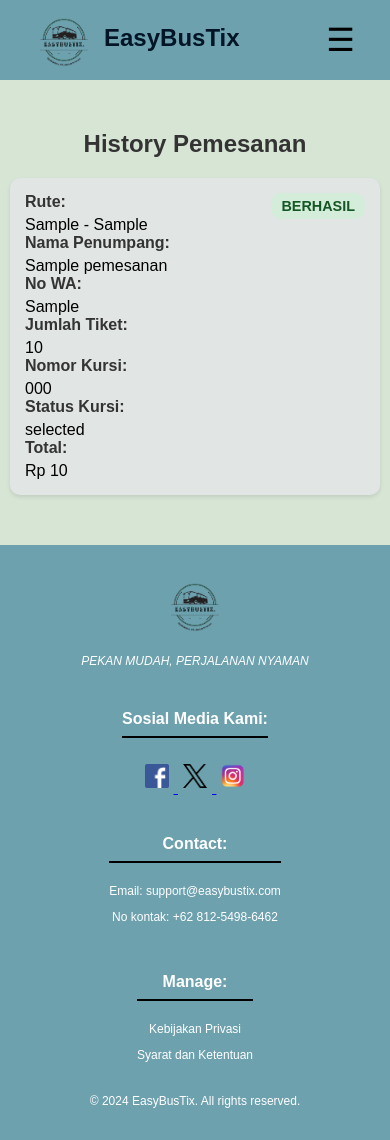
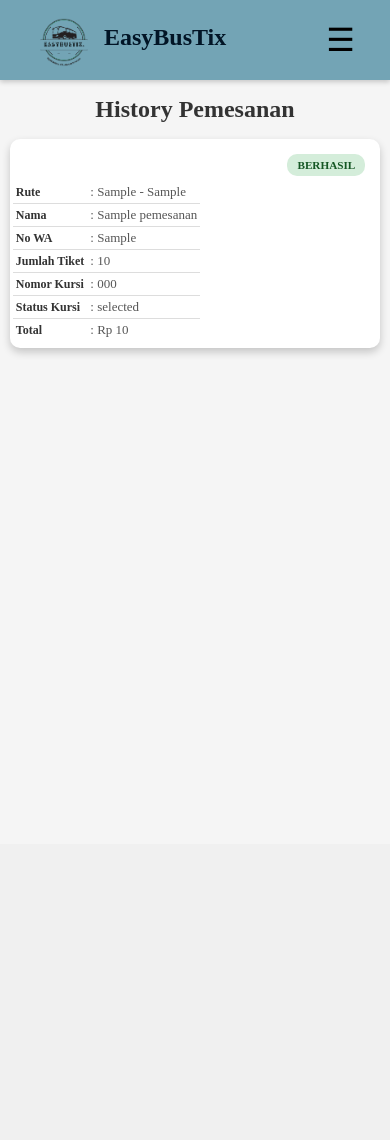
Before and after one commit to andreandri/caps, a PHP site: page /history.php in a window 390 px wide. After the commit the page ends 354 px from the top, so only its background shows below. Run offline with PHP 8.4, Linux system fonts and the light colour scheme; the visitor is signed in with stand-in values (Sample User, id 1); tables that the repository leaves empty or names only in its code hold one stand-in row (values such as "Sample post").

Commit message:
tipis-tipis

```diff
--- a/history.css
+++ b/history.css
@@ -1,14 +1,27 @@
-body {
-    font-family: Arial, sans-serif;
-    background-color: #d7e5d5;
+* {
+  box-sizing: border-box;
   margin: 0;
   padding: 0;
 }
 
+body {
+  background-color: #f5f5f5;
+}
+
+main {
+  padding-top: 1rem;
+}
+
+header {
+  position: sticky;
+  top: 0;
+  z-index: 1000;
+  box-shadow: 0 2px 5px rgba(0, 0, 0, 0.2);
+}
+
 .container {
-    max-width: 800px;
-    margin: 20px auto;
-    padding: 10px;
+  width: 100%;
+  place-self: center;
 }
 
 h2 {
@@ -17,36 +30,133 @@ body {
 }
 
 .detail {
-    background-color: #e1e5e4;
+  display: grid;
+  grid-template-columns: 1fr;
+  gap: 20px;
+  margin-top: 1rem;
+}
+
+.detail-item {
+  background-color: #ffffff;
   border-radius: 10px;
-    margin-bottom: 20px;
-    padding: 15px;
-    box-shadow: 0 2px 4px rgba(0, 0, 0, 0.1);
+  padding: 10px;
+  width: 40%;
+  place-self: center;
+  box-shadow: 0 4px 8px rgba(0, 0, 0, 0.2);
   position: relative;
 }
 
-  .detail b {
-    display: block;
-    margin-bottom: 5px;
+.detail-item table {
+  border-collapse: collapse;
+  margin-top: 10px;
+}
+
+.detail-item table th,
+.detail-item table td {
+  text-align: left;
+  padding: 10px;
+  border-bottom: 1px solid #ddd;
+}
+
+.detail-item table th {
+  font-weight: bold;
   color: #333;
 }
 
-  .detail .status {
+.detail-item table tr:last-child td,
+.detail-item table tr:last-child th {
+  border-bottom: none;
+}
+
+.detail-item table td {
+  color: #555;
+}
+
+.detail-item .status {
   position: absolute;
-    top: 15px;
+  top: 25px;
   right: 15px;
   padding: 5px 10px;
   border-radius: 10px;
   font-weight: bold;
-    font-size: 0.9em;
+  font-size: 0.9rem;
+  cursor: pointer;
 }
 
-  .detail .status.berhasil {
+.detail-item .status.berhasil {
   background-color: #d4edda;
   color: #155724;
 }
 
-  .detail .status.dibatalkan {
+.detail-item .status.dibatalkan {
   background-color: #f8d7da;
   color: #721c24;
 }
+
+@media (max-width: 1190px) {
+  .detail-item {
+    width: 55%;
+  }
+}
+
+@media (max-width: 880px) {
+  .detail-item {
+    width: 70%;
+  }
+}
+
+@media (max-width: 690px) {
+  .detail-item {
+    width: 95%;
+  }
+}
+
+@media (max-width: 515px) {
+  .detail-item {
+    padding: 2rem 0 7px 3px;
+  }
+
+  .detail-item .status {
+    top: 15px;
+    font-size: 0.8rem;
+  }
+
+  .detail-item table th,
+  .detail-item table td {
+    padding: 5px;
+  }
+
+  .detail-item table th {
+    font-size: 12px;
+  }
+
+  .detail-item table td {
+    font-size: 14px;
+  }
+}
+
+@media (max-width: 425px) {
+  .detail-item .status {
+    top: 15px;
+    font-size: 0.7rem;
+  }
+
+  .detail-item table th,
+  .detail-item table td {
+    padding: 3px;
+  }
+
+  .detail-item table th {
+    font-size: 12px;
+  }
+
+  .detail-item table td {
+    font-size: 13px;
+  }
+}
+
+@media (max-width: 380px) {
+  .detail-item {
+    width: 97%;
+  }
+}
--- a/history.php
+++ b/history.php
@@ -50,24 +50,45 @@ $result = mysqli_query($koneksi, $query);
       <?php if (mysqli_num_rows($result) > 0): ?>
         <?php while ($row = mysqli_fetch_assoc($result)): ?>
           <div class="detail">
-            <b>Rute:</b> <?= htmlspecialchars($row['kota_asal'] . " - " . $row['kota_tujuan']); ?>
-            <b>Nama Penumpang:</b> <?= htmlspecialchars($row['nama_penumpang']); ?>
-            <b>No WA:</b> <?= htmlspecialchars($row['no_wa']); ?>
-            <b>Jumlah Tiket:</b> <?= htmlspecialchars($row['jumlah_tiket']); ?>
-            <b>Nomor Kursi:</b> <?= htmlspecialchars($row['nomor_kursi']); ?>
-            <b>Status Kursi:</b> <?= htmlspecialchars($row['status_kursi']); ?>
-            <b>Total:</b> Rp <?= number_format($row['total'], 0, ',', '.'); ?>
+          <div class="detail-item">
+            <table>
+              <tr>
+                <th>Rute</th>
+                <td>: <?= htmlspecialchars($row['kota_asal'] . " - " . $row['kota_tujuan']); ?></td>
+              </tr>
+              <tr>
+                <th>Nama</th>
+                <td>: <?= htmlspecialchars($row['nama_penumpang']); ?></td>
+              </tr>
+              <tr>
+                <th>No WA</th>
+                <td>: <?= htmlspecialchars($row['no_wa']); ?></td>
+              </tr>
+              <tr>
+                <th>Jumlah Tiket</th>
+                <td>: <?= htmlspecialchars($row['jumlah_tiket']); ?></td>
+              </tr>
+              <tr>
+                <th>Nomor Kursi</th>
+                <td>: <?= htmlspecialchars($row['nomor_kursi']); ?></td>
+              </tr>
+              <tr>
+                <th>Status Kursi</th>
+                <td>: <?= htmlspecialchars($row['status_kursi']); ?></td>
+              </tr>
+              <tr>
+                <th>Total</th>
+                <td>: Rp <?= number_format($row['total'], 0, ',', '.'); ?></td>
+              </tr>
+            </table>
             <div class="status berhasil">BERHASIL</div>
+          </div>
             <?php endwhile; ?>
       <?php else: ?>
       <p>Tidak ada data pemesanan.</p>
       <?php endif; ?>
     </div>
+    </div>
   </main>
-
-  <footer>
-    <footer-app></footer-app>
-  </footer>
-
 </body>
 </html>
--- a/profile.css
+++ b/profile.css
@@ -5,7 +5,7 @@
 }
 
 body {
-  background-color: #fff;
+  background-color: #f5f5f5;
   color: #333;
 }
 
--- a/scripts/home-user/bar-user.js
+++ b/scripts/home-user/bar-user.js
@@ -48,7 +48,7 @@ class BarUserApp extends HTMLElement {
       }
 
       .navbar :focus{
-        outline: 4px dashed #243642;
+        outline: 1px solid #243642;
       }
 
       a {
@@ -74,26 +74,7 @@ class BarUserApp extends HTMLElement {
       }
 
       @media screen and (max-width: 768px) {
-        .navbar .navbar-nav {
-          display: none;
-          flex-direction: column;
-          gap: 1rem;
-          background-color: #fff;
-          position: absolute;
-          top: 50px;
-          right: 0;
-          width: 100%;
-          padding: 1rem;
-          text-align: center;
-        }
 
-        .navbar .navbar-nav.open {
-          display: flex;
-        }
-
-        .header__menu {
-          display: block;
-        }
       }
     `;
   }
@@ -105,35 +86,12 @@ class BarUserApp extends HTMLElement {
       ${this._style.outerHTML}
       <nav class="navbar">
         <div class="navlogo">
-        <img src="img/EasyBusTix.png" alt="Logo EasyBusTix" >
+        <img src="img/EasyBusTix.png" alt="Logo EasyBusTix" tabindex="0">
         <h3 class="logo" tabindex="0">EasyBusTix</h3>
-        </div>
-        <button id="menu" class="header__menu" aria-label="Menu Navigasi" tabindex="0">☰</button>
-        <ul class="navbar-nav">
-          <li><a href="tampilan.php" class="link" tabindex="0"></a></li>
-          <li><a href="profile.php" class="link" tabindex="0"></a></li>
-          <li><a href="history.php" class="link" tabindex="0"></a></li>
-          <li><a href="about-us.php" class="link" tabindex="0"></a></li>
-        </ul>
       </nav>
     `;
   }
 
-  addEventListener() {
-    const menu = this.shadowRoot.querySelector("#menu");
-    const navBar = this.shadowRoot.querySelector(".navbar-nav");
-
-    menu.addEventListener("click", (event) => {
-      navBar.classList.toggle("open");
-      event.stopPropagation();
-    });
-
-    document.addEventListener("click", (event) => {
-      if (!menu.contains(event.target) && !navBar.contains(event.target)) {
-        navBar.classList.remove("open");
-      }
-    });
-  }
 }
 
 customElements.define("bar-user-app", BarUserApp);
```
Also changed, not shown: about-us.css (+4 -4 lines), cetak-tiket.php (+85 -11 lines), midtrans/examples/snap/checkout-process-simple-version.php (+122 -2 lines), tampilanawal.css (+5 -5 lines). Lines whose indentation alone changed are shown as unchanged.
